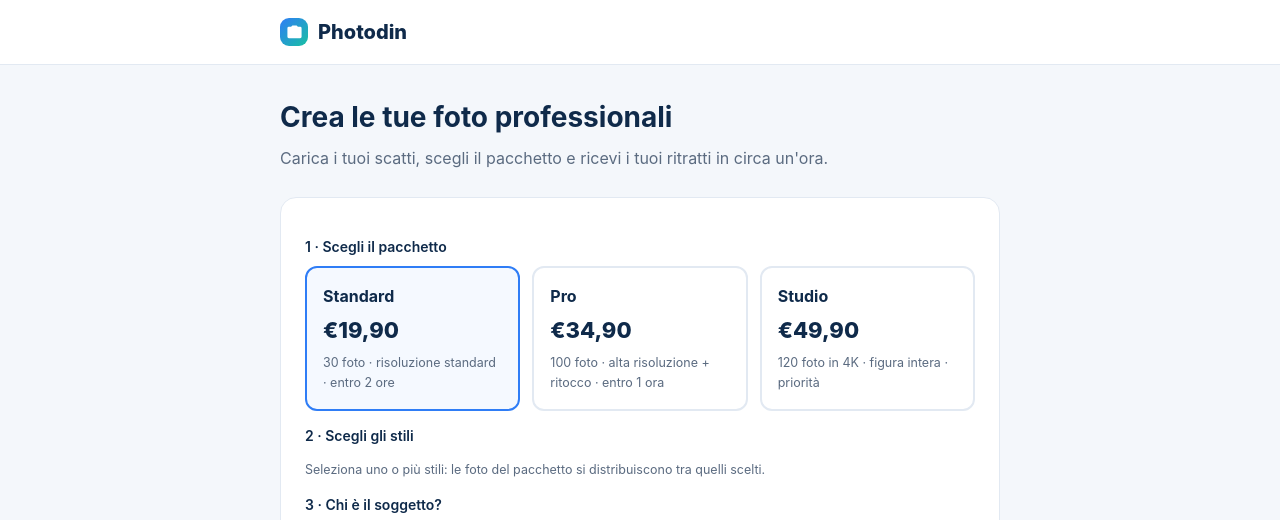
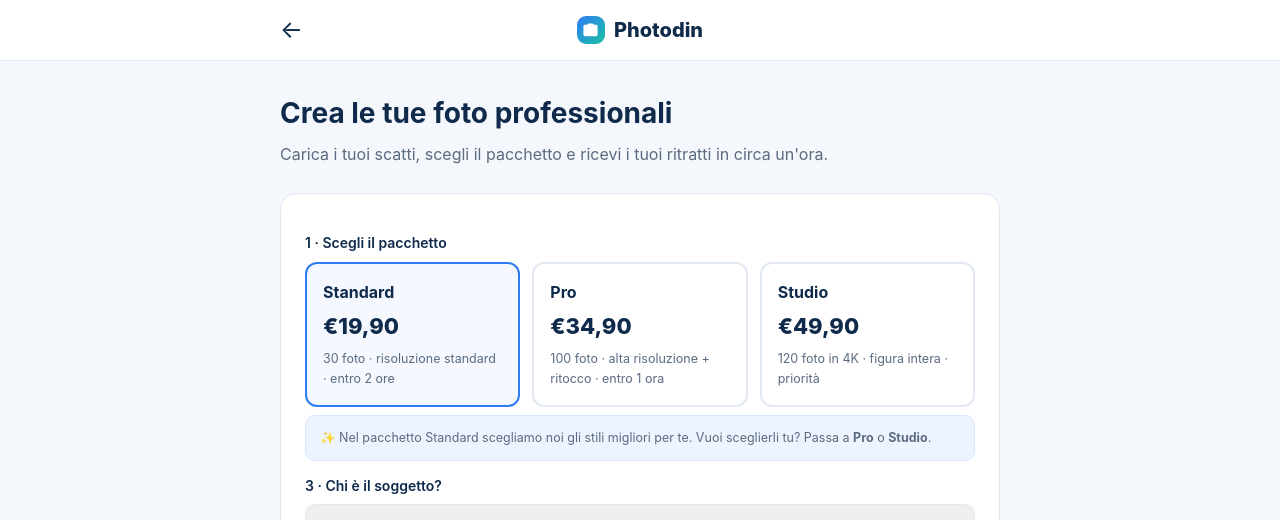
Before and after one commit to sipossap-wq/photodin, a website: page public/index.html in a window 1280 px wide. Shown: the top 520 px of the page. Drawn offline with Linux system fonts and the light colour scheme; no server answers.

Commit message:
Add files via upload

```diff
--- a/public/index.html
+++ b/public/index.html
@@ -9,7 +9,11 @@
   *{box-sizing:border-box;margin:0;padding:0}
   body{font-family:-apple-system,BlinkMacSystemFont,"Segoe UI",Roboto,sans-serif;color:var(--ink);background:var(--soft);line-height:1.6}
   .top{background:#fff;border-bottom:1px solid var(--line)}
-  .top .in{max-width:760px;margin:0 auto;padding:16px 20px;display:flex;align-items:center;gap:10px;font-weight:800;font-size:20px;color:var(--blu)}
+  .top .in{max-width:760px;margin:0 auto;padding:14px 20px;display:flex;align-items:center;gap:10px}
+  .top .back{width:30px;font-size:24px;line-height:1;color:var(--blu);cursor:pointer;text-decoration:none}
+  .top .back:hover{color:var(--accent)}
+  .top .brand{flex:1;display:flex;align-items:center;justify-content:center;gap:9px;font-weight:800;font-size:20px;color:var(--blu);cursor:pointer}
+  .top .spacer{width:30px}
   .dot{width:28px;height:28px;border-radius:9px;background:linear-gradient(135deg,var(--accent),var(--accent-2));display:flex;align-items:center;justify-content:center}
   .dot svg{width:17px;height:17px;fill:#fff}
   .wrap{max-width:760px;margin:0 auto;padding:30px 20px 60px}
@@ -40,7 +44,11 @@
 </style>
 </head>
 <body>
-  <div class="top"><div class="in"><span class="dot"><svg viewBox="0 0 24 24"><path d="M12 15.2A3.2 3.2 0 1 0 12 8.8a3.2 3.2 0 0 0 0 6.4zM9 2l-1.8 2H4a2 2 0 0 0-2 2v12a2 2 0 0 0 2 2h16a2 2 0 0 0 2-2V6a2 2 0 0 0-2-2h-3.2L15 2H9z"/></svg></span>Photodin</div></div>
+  <div class="top"><div class="in">
+    <a class="back" onclick="goHome()" aria-label="Indietro" title="Torna alla home">←</a>
+    <a class="brand" onclick="goHome()"><span class="dot"><svg viewBox="0 0 24 24"><path d="M12 15.2A3.2 3.2 0 1 0 12 8.8a3.2 3.2 0 0 0 0 6.4zM9 2l-1.8 2H4a2 2 0 0 0-2 2v12a2 2 0 0 0 2 2h16a2 2 0 0 0 2-2V6a2 2 0 0 0-2-2h-3.2L15 2H9z"/></svg></span>Photodin</a>
+    <span class="spacer"></span>
+  </div></div>
 
   <div class="wrap">
     <h1>Crea le tue foto professionali</h1>
@@ -67,9 +75,14 @@
           </div>
         </div>
 
-        <label>2 · Scegli gli stili</label>
-        <div id="styleGrid" class="plans" style="grid-template-columns:1fr 1fr;gap:10px"></div>
-        <div class="hint" style="margin-top:6px">Seleziona uno o più stili: le foto del pacchetto si distribuiscono tra quelli scelti.</div>
+        <div id="styleSection">
+          <label>2 · Scegli gli stili</label>
+          <div id="styleGrid" class="plans" style="grid-template-columns:1fr 1fr;gap:10px"></div>
+          <div class="hint" style="margin-top:6px">Seleziona uno o più stili: le foto del pacchetto si distribuiscono tra quelli scelti.</div>
+        </div>
+        <div id="standardNote" class="hint" style="display:none;background:#eef4ff;border:1px solid #d7e6ff;border-radius:10px;padding:12px 14px;margin:8px 0 4px">
+          ✨ Nel pacchetto Standard scegliamo noi gli stili migliori per te. Vuoi sceglierli tu? Passa a <strong>Pro</strong> o <strong>Studio</strong>.
+        </div>
 
         <label>3 · Chi è il soggetto?</label>
         <select name="subjectClass">
@@ -109,6 +122,7 @@
   </div>
 
 <script>
+  function goHome(){ if(document.referrer){location.href=document.referrer;} else if(history.length>1){history.back();} else {location.href='/';} }
   const f=document.getElementById('f'),out=document.getElementById('out'),imgs=document.getElementById('imgs'),payBox=document.getElementById('pay');
   let orderId=null,timer=null,pkg='standard';
 
@@ -116,8 +130,13 @@
   const qs=new URLSearchParams(location.search);
   var qp=qs.get('package'); if(['standard','pro','studio'].indexOf(qp)>=0)pkg=qp;
   function paintPlans(){document.querySelectorAll('.plan[data-pkg]').forEach(p=>p.classList.toggle('sel',p.dataset.pkg===pkg));}
-  document.querySelectorAll('.plan[data-pkg]').forEach(p=>p.onclick=()=>{pkg=p.dataset.pkg;paintPlans();});
-  paintPlans();
+  function updateStyleVis(){
+    var std=(pkg==='standard');
+    document.getElementById('styleSection').style.display=std?'none':'block';
+    document.getElementById('standardNote').style.display=std?'block':'none';
+  }
+  document.querySelectorAll('.plan[data-pkg]').forEach(p=>p.onclick=()=>{pkg=p.dataset.pkg;paintPlans();updateStyleVis();});
+  paintPlans();updateStyleVis();
 
   // stili selezionabili
   let selectedStyles=new Set();
```
